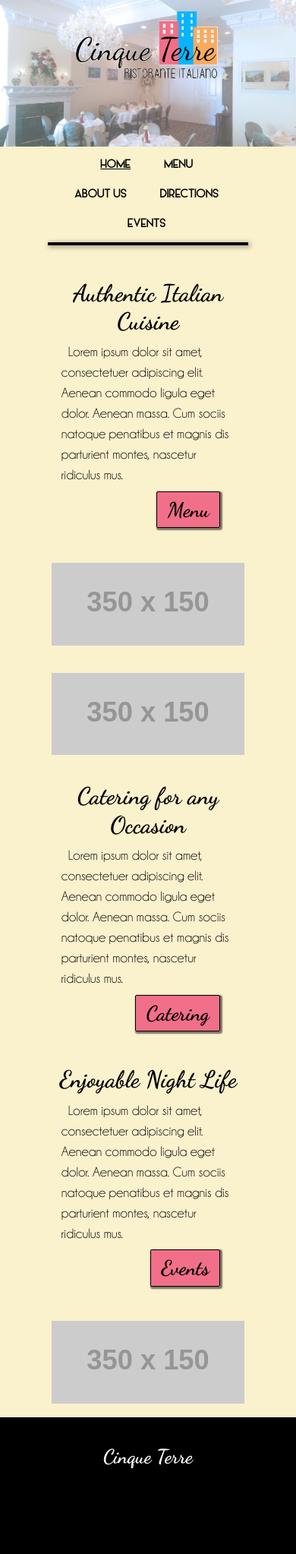
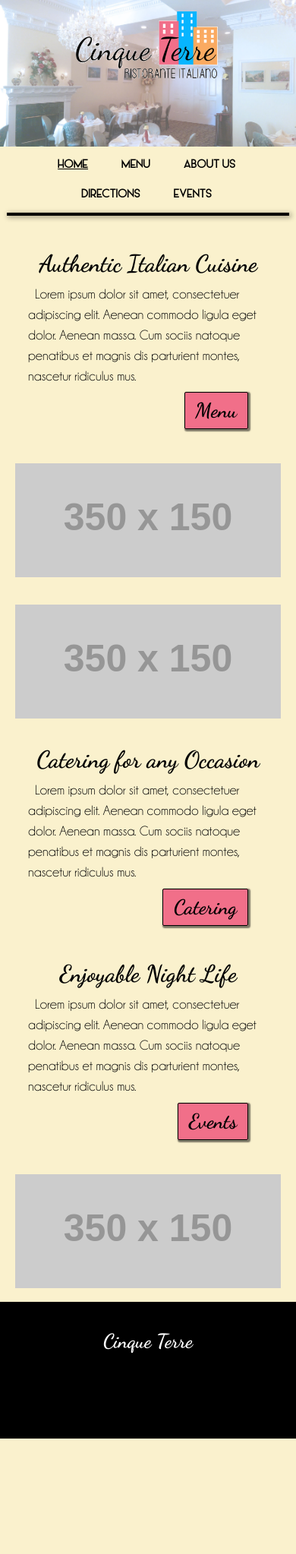
Before and after one commit to cinqueterreli/cinqueterre.github.io, a Jekyll site: the page built from 00index.html, in a window 390 px wide. Shown: the whole page at 76% size. Built offline with Jekyll 4.4.1, drawn with Linux system fonts in a browser that asks for light colours; after the commit the page ends 1894 px from its top, so only the background shows below that.

Commit message:
idk bro rbo

```diff
--- a/css/main.css
+++ b/css/main.css
@@ -134,6 +134,8 @@ hr {
 	.container {
 		transition: max-width .5s ease;
 		max-width:100%;
+		padding-left:0;
+		padding-right:0;
 	}
 }
 
```
